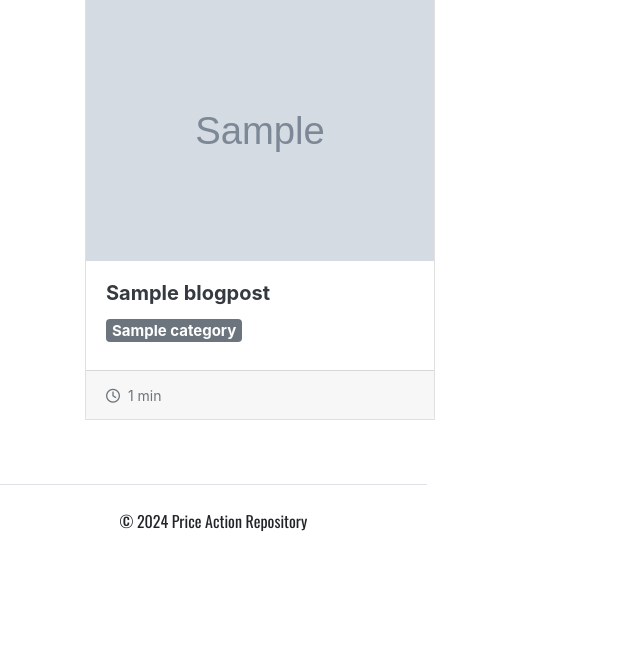
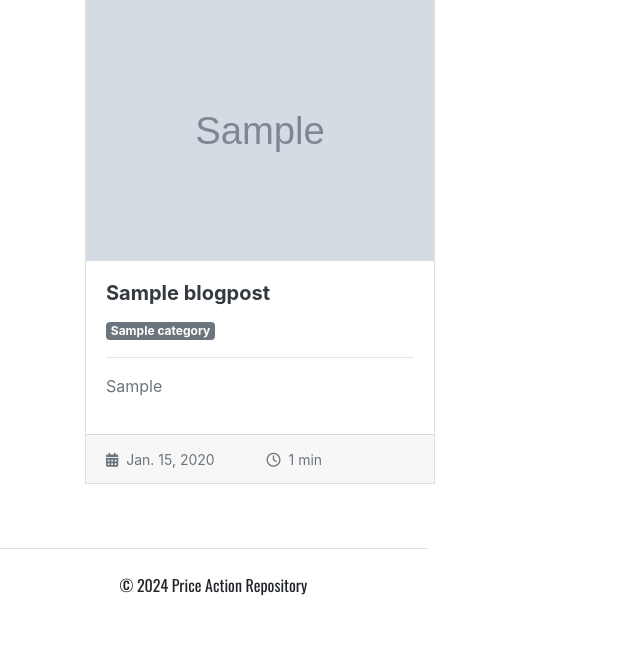
Before and after one commit to guptasudhanshu992/project, a Django app: page / in a window 1280 px wide. Shown: the part 440-1085 px from the top of the page, without its empty margins (0-640 px from the left). Before the commit the page ends 971 px from the top, so only its background shows below. Run offline with Django 4.2, Linux system fonts and the light colour scheme; tables that the repository leaves empty hold one stand-in row (values such as "Sample post"); grey boxes marked "Sample" are stand-in pictures; some libraries are stand-ins or nearby versions.

Commit message:
improved blog cards

```diff
--- a/blog/models.py
+++ b/blog/models.py
@@ -30,6 +30,7 @@ class BlogPost(models.Model):
     post_url = models.SlugField(max_length=200, unique=True, blank=True)
     cover_image = models.ImageField(upload_to="media/blog_images/", blank=True, null=True)
     cover_image_alt = models.CharField(max_length=255, blank=True, null=True)
+    snippet = RichTextField(null=True, blank=True)
     author = models.ForeignKey(User, on_delete=models.CASCADE)
     updated_at = models.DateField(default=now)
     published_at = models.DateTimeField(default=now)
--- a/blog/templates/blog.html
+++ b/blog/templates/blog.html
@@ -20,6 +20,12 @@
         .card:hover img {
             transform: scale(1.1);
         }
+
+        asda {
+            color: inherit !important;
+            text-decoration: justify !important;
+        }
+
     </style>
 {% endblock stylecss %}
 
@@ -45,21 +51,27 @@
     <div id="posts-container" class="row row-cols-1 row-cols-md-3 g-4">
         {% for post in live_posts %}
             <div class="col my-3">
-            <a href="{% url 'blog_post_view' post_url=post.post_url %}" class="text-decoration-none">
+                <a href="{% url 'blog_post_view' post_url=post.post_url %}" class="text-muted text-decoration-none">
                     <div class="card h-100" style="border-radius:0;">
+                        <div style="overflow:hidden;">
                             <img src="{{ post.cover_image.url }}" class="card-img-top" style="border-radius:0;" alt="{{ post.alt }}">
+                        </div>
                         <div class="card-body">
                             <h5 class="card-title text-dark">
                                 <b>{{ post.title }}</b><br>
                             </h5>
-                        <h5>
+                            <p>
                             {% for category in post.categories.all %}
                                 <span class="badge badge-secondary">{{ category.name }}</span>
                             {% endfor %}
-                        </h5>
+                            </p>
+                            {% if post.snippet %}
+                                <hr>
+                                <p style="text-align:justify !important;">{{ post.snippet | truncatechars:200 | safe }}</p>
+                            {% endif %}
                         </div>
                         <div class="card-footer">
-                        <small class="text-muted"><i class="fa-regular fa-clock mr-1"></i> {{ post.reading_time }} min</small>
+                            <small class="text-muted"><i class="fa-solid fa-calendar-days mr-1"></i> {{ post.updated_at }} <i class="fa-regular fa-clock mr-1 ml-5"></i> {{ post.reading_time }} min</small>
                         </div>
                     </div>
                 </a>
@@ -85,21 +97,26 @@
             data.live_posts.forEach(post => {
                 const postHtml = `
                 <div class="col my-3">
-                    <a href="/blog/${post.post_url}" class="text-decoration-none">
-                        <div class="card h-100" style="border-radius:0px;">
-                            <img src="${post.image}" class="card-img-top" style="border-radius:0px;" alt="${post.alt}">
+                    <a href="/blog/${post.post_url}" class="text-muted text-decoration-none">
+                    <div class="card h-100" style="border-radius:0;">
+                        <div style="overflow:hidden;">
+                            <img src="${post.image}" class="card-img-top" style="border-radius:0;" alt="${post.alt}">
+                        </div>
                         <div class="card-body">
                             <h5 class="card-title text-dark">
                                 <b>${post.title}</b><br>
                             </h5>
-                                <h5>
+                            <p>
                                 ${post.categories.map(category => `<span class="badge badge-secondary">${category.name}</span>`).join(' ')}
-                                </h5>
+                            </p>
+                            <hr>
+                            <p style="text-align:justify !important;">${post.snippet || "" }</p>
                         </div>
                         <div class="card-footer">
-                                <small class="text-muted">${post.reading_time} min</small>
+                            <small class="text-muted"><i class="fa-solid fa-calendar-days mr-1"></i> ${ post.updated_at } <i class="fa-regular fa-clock mr-1 ml-5"></i> ${ post.reading_time } min</small>
                         </div>
                     </div>
+
                     </a>
                 </div>`;
                 container.insertAdjacentHTML("beforeend", postHtml);
--- a/blog/urls.py
+++ b/blog/urls.py
@@ -5,5 +5,4 @@ from .views import BlogView, BlogPostView
 urlpatterns = [
     path('', BlogView.as_view(), name='blog_view'),
     path('blog/<slug:post_url>', BlogPostView.as_view(), name='blog_post_view'),
-
 ]
--- a/blog/views.py
+++ b/blog/views.py
@@ -24,6 +24,8 @@ class BlogView(View):
                     "image": post.cover_image.url if post.cover_image else "",
                     "alt": post.cover_image_alt,
                     "reading_time": post.reading_time,
+                    "snippet": post.snippet,
+                    "updated_at": post.updated_at,
                     "categories": [
                         {"id": cat.id, "name": cat.name} for cat in post.categories.all()
                     ],
@@ -37,15 +39,15 @@ class BlogView(View):
 class BlogPostView(DetailView):
     model = BlogPost
     template_name = 'blogpost.html'
-    context_object_name = 'post'  # Keep 'post' as the object name for clarity
+    context_object_name = 'post'
 
     def get_object(self):
         post_url = self.kwargs.get('post_url')
         post = get_object_or_404(BlogPost, post_url=post_url, status_live=True)
-        return post  # Return the BlogPost instance
+        return post
 
     def get_context_data(self, **kwargs):
         context = super().get_context_data(**kwargs)
-        # Add the sections related to this post
+
         context['sections'] = BlogSection.objects.filter(blog_post=self.object)
         return context
--- a/project/settings.py
+++ b/project/settings.py
@@ -85,7 +85,7 @@ WSGI_APPLICATION = "project.wsgi.application"
 if not DEBUG:
     DATABASES = {
         "default": {
-            "ENGINE": os.getenv("DB_ENGINE", default="django.db.backends.sqlite3"),
+            "ENGINE": os.getenv("DB_ENGINE", default="django.db.backends.mysql"),
             "NAME": os.getenv("DB_NAME", default=""),
             "USER": os.getenv("DB_USER", default=""),
             "PASSWORD": os.getenv("DB_PASSWORD", default=""),
@@ -148,7 +148,7 @@ STATICFILES_DIRS = [
 STATICFILES_STORAGE = 'whitenoise.storage.CompressedManifestStaticFilesStorage'
 
 MEDIA_URL = '/media/'
-MEDIA_ROOT = BASE_DIR / 'media'
+MEDIA_ROOT = os.path.join(BASE_DIR, 'media')
 
 # Default primary key field type
 # https://docs.djangoproject.com/en/4.2/ref/settings/#default-auto-field
```
Also changed, not shown: blog/migrations/0009_blogpost_snippet.py (added). Lines whose indentation alone changed are shown as unchanged.
